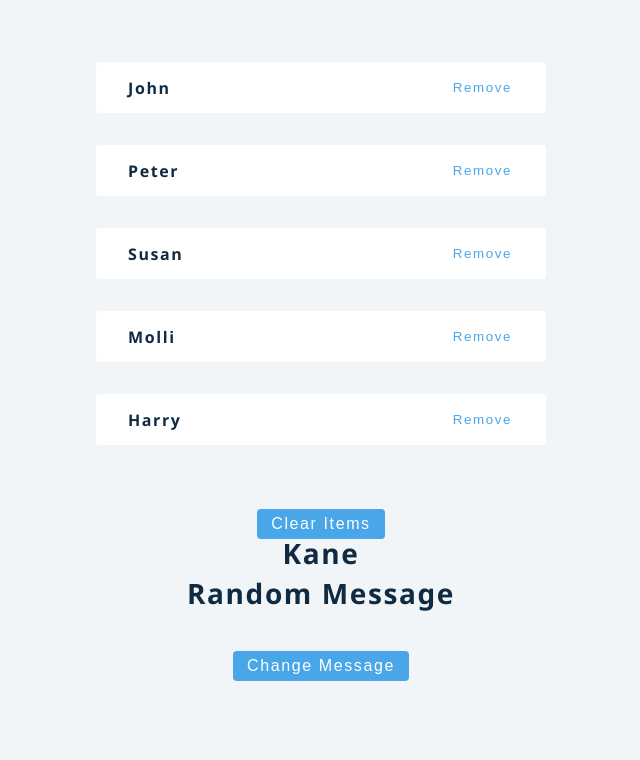
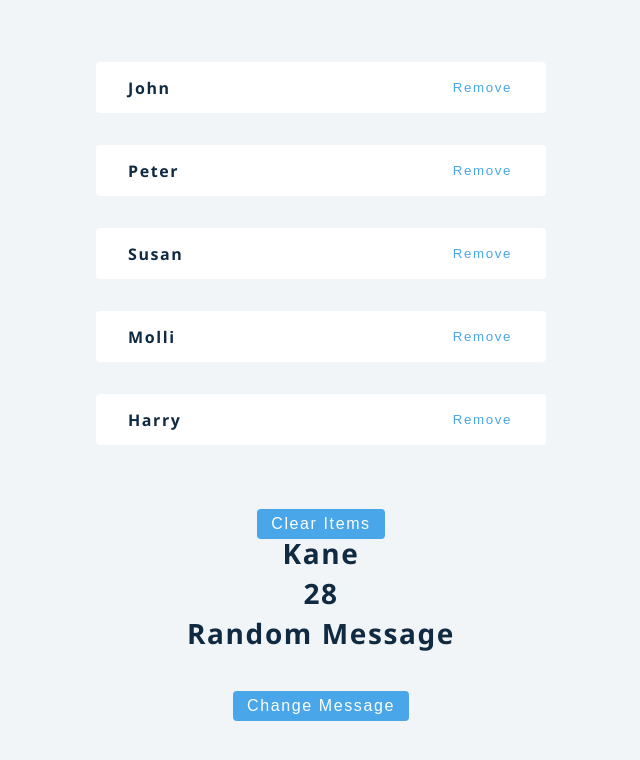
Before and after one commit to javokhirbekkhaydarov/reactlesson, a React (Create React App) app in the folder my-test/: page / in a window 1280 px wide. Shown: the top 760 px of the page, without its empty margins (270-910 px from the left). Built offline with nearby package versions, Linux system fonts and the light colour scheme.

Commit message:
wrotekofw

```diff
--- a/my-test/src/components/useStateAdvanced/UseStateObject.jsx
+++ b/my-test/src/components/useStateAdvanced/UseStateObject.jsx
@@ -12,7 +12,7 @@ const UseStateObject = () => {
     }
   return  <>
   <h3>{person.name}</h3>
-  <h3>{person.ae}</h3>
+  <h3>{person.age}</h3>
   <h3>{person.message}</h3>
     <button className='btn' onClick={changeMessage}> change message</button>
   </>
```
